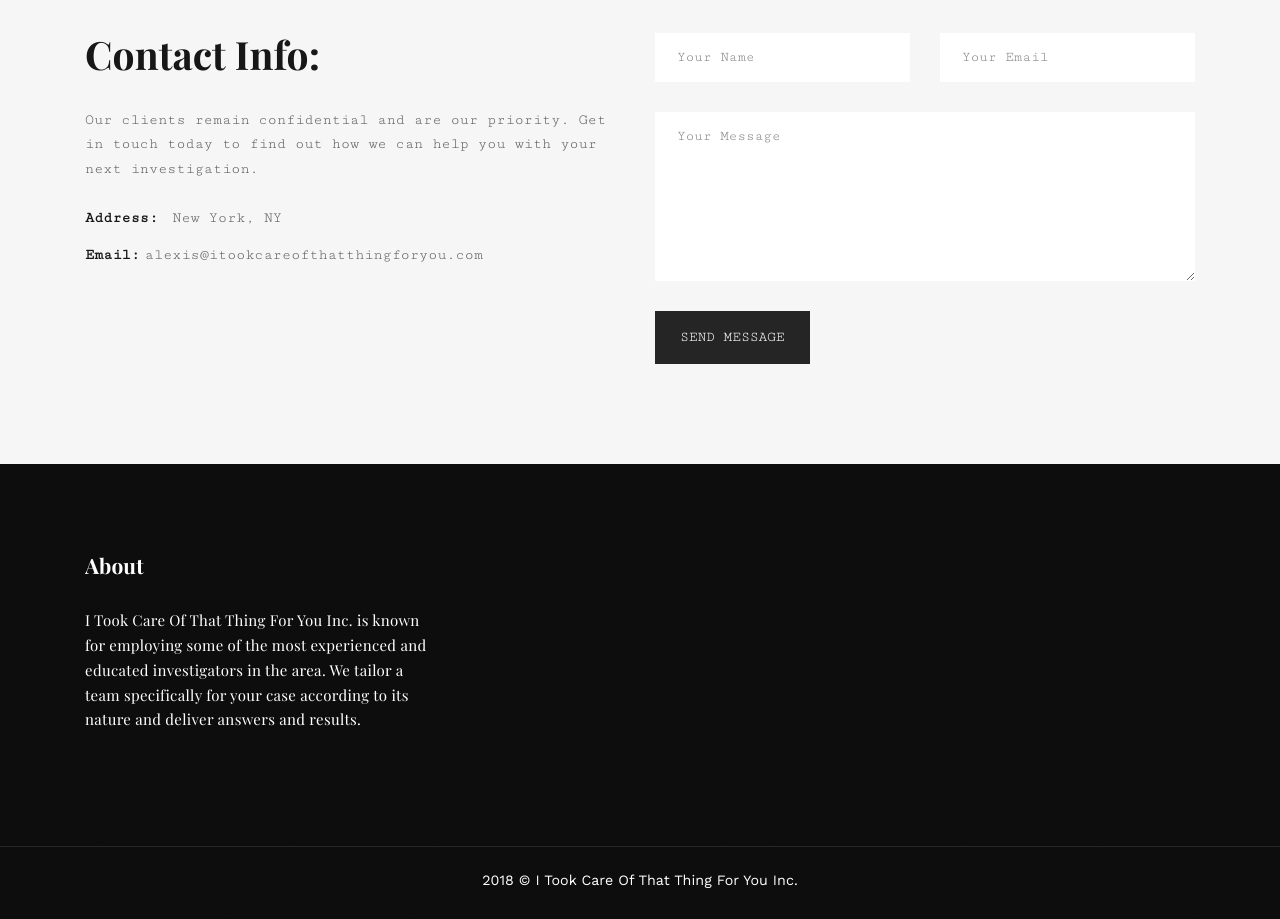
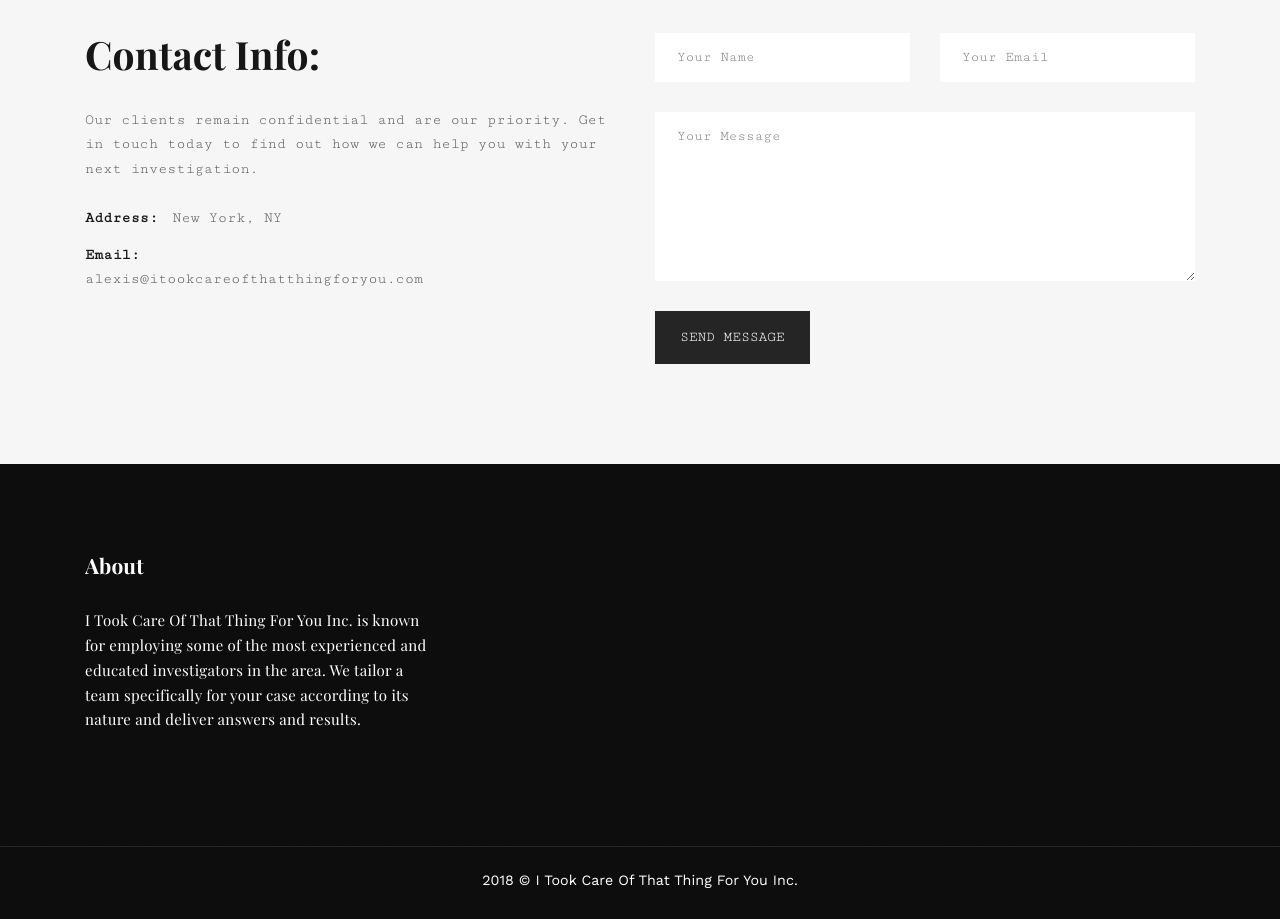
Before and after one commit to brookescarlett/i-took-care, a plain HTML site: page index.html in a window 1280 px wide. Shown: the part 2988-3907 px from the top of the page. Drawn offline with nearby package versions, Linux system fonts and the light colour scheme; a web font is replaced by a local one.

Commit message:
contact again

```diff
--- a/index.html
+++ b/index.html
@@ -426,7 +426,7 @@
                         <li style="font-family: 'Cutive Mono'";>
                             <strong>Address:</strong> New York, NY</li>
                         <li style="font-family: 'Cutive Mono'">
-                            <strong>Email:</strong><a href="mailto:alexis@itookcareofthatthingforyou.com?Subject=Private Investigator Inquiry" target="_top" style="color: inherit">alexis@itookcareofthatthingforyou.com</a></li>
+                            <strong>Email:</strong><br><a href="mailto:alexis@itookcareofthatthingforyou.com?Subject=Private Investigator Inquiry" target="_top" style="color: inherit">alexis@itookcareofthatthingforyou.com</a></li>
                     </ul>
                     <!-- END: Info -->
                 </div>
```
